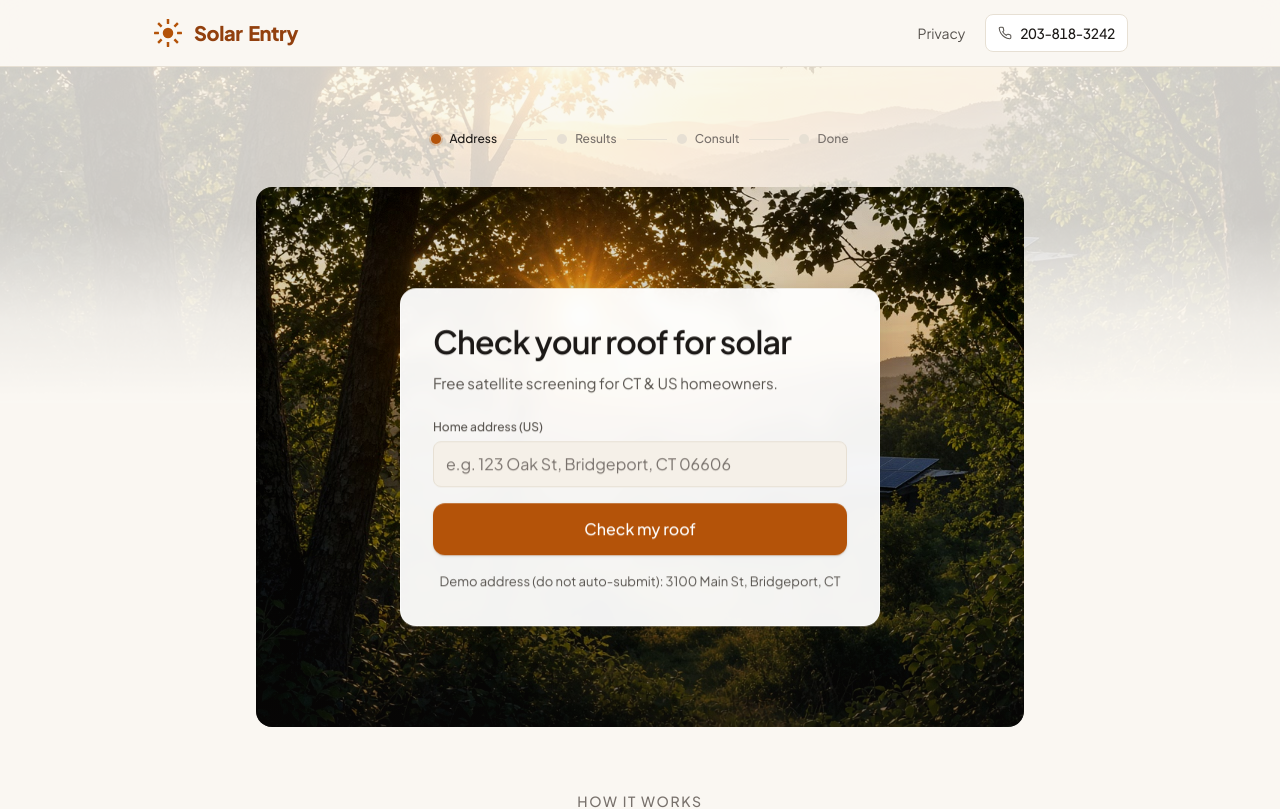
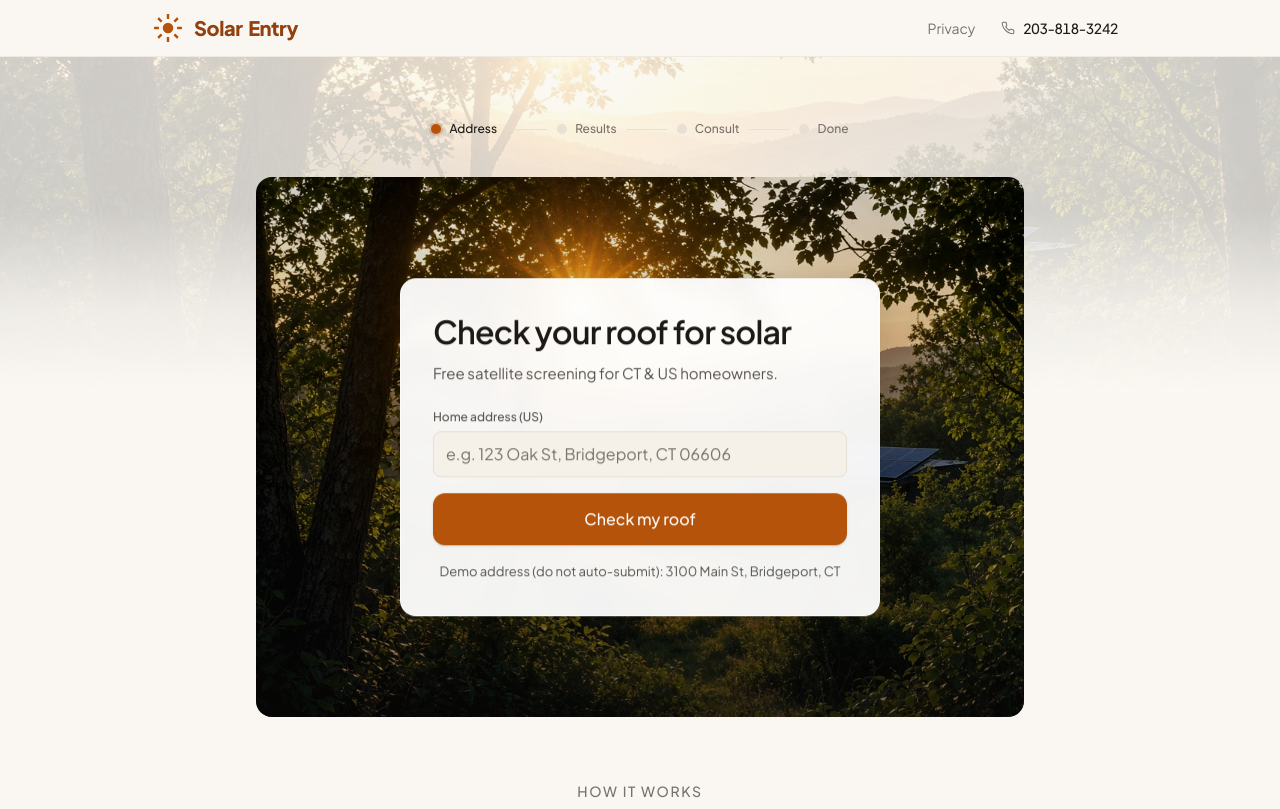
Before and after one commit to myagentmarcel-collab/solarentry, a Next.js app: page / in a window 1280 px wide. Shown: the top 809 px of the page. Built offline with nearby package versions, Linux system fonts and the light colour scheme.

Commit message:
style: quieter header chrome

```diff
--- a/src/components/Header.tsx
+++ b/src/components/Header.tsx
@@ -6,8 +6,8 @@ const TEL = "tel:+12038183242";
 
 export function Header() {
   return (
-    <header className="sticky top-0 z-40 border-b border-[var(--border)] bg-[var(--background)]/90 backdrop-blur-md">
-      <div className="mx-auto flex max-w-5xl items-center justify-between gap-4 px-4 py-3.5 sm:px-6">
+    <header className="sticky top-0 z-40 border-b border-[var(--border-subtle)] bg-[var(--background)]/85 backdrop-blur-md">
+      <div className="mx-auto flex max-w-5xl items-center justify-between gap-4 px-4 py-3 sm:px-6">
         <Link
           href="/"
           className="group inline-flex items-center transition-opacity hover:opacity-80"
@@ -16,16 +16,16 @@ export function Header() {
           <BrandLockup />
         </Link>
 
-        <div className="flex items-center gap-3 sm:gap-5">
+        <div className="flex items-center gap-3 sm:gap-4">
           <Link
             href="/privacy"
-            className="hidden text-sm text-[var(--muted)] transition hover:text-[var(--accent-strong)] sm:inline"
+            className="hidden text-sm text-[var(--muted-dim)] transition hover:text-[var(--foreground)] sm:inline"
           >
             Privacy
           </Link>
           <a
             href={TEL}
-            className="inline-flex items-center gap-2 rounded-lg border border-[var(--border)] bg-[var(--surface)] px-3 py-2 text-sm font-medium text-[var(--foreground)] transition hover:border-[var(--accent)]/50 hover:bg-[var(--surface-elevated)]"
+            className="inline-flex items-center gap-2 rounded-lg px-2.5 py-1.5 text-sm font-medium text-[var(--foreground)] transition hover:bg-[var(--surface-elevated)]"
           >
             <PhoneIcon />
             <span className="tabular-nums tracking-tight">{PHONE}</span>
@@ -40,7 +40,7 @@ function PhoneIcon() {
   return (
     <svg
       viewBox="0 0 24 24"
-      className="h-3.5 w-3.5 text-[var(--muted)]"
+      className="h-3.5 w-3.5 text-[var(--muted-dim)]"
       fill="none"
       stroke="currentColor"
       strokeWidth="1.75"
```
